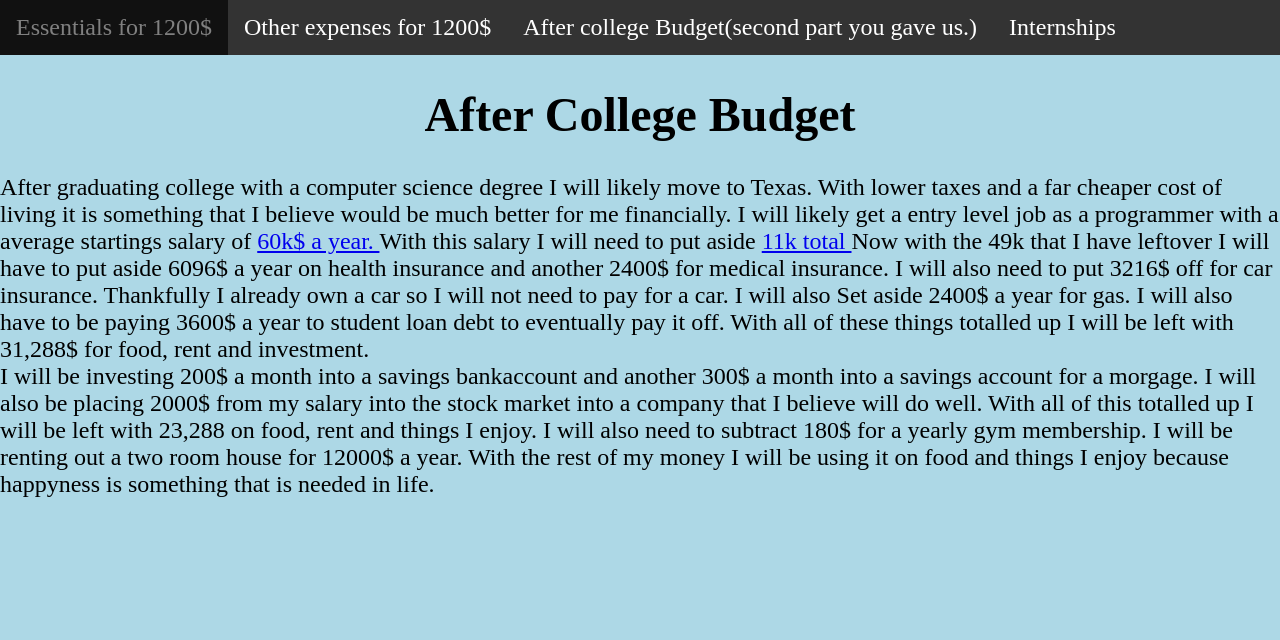
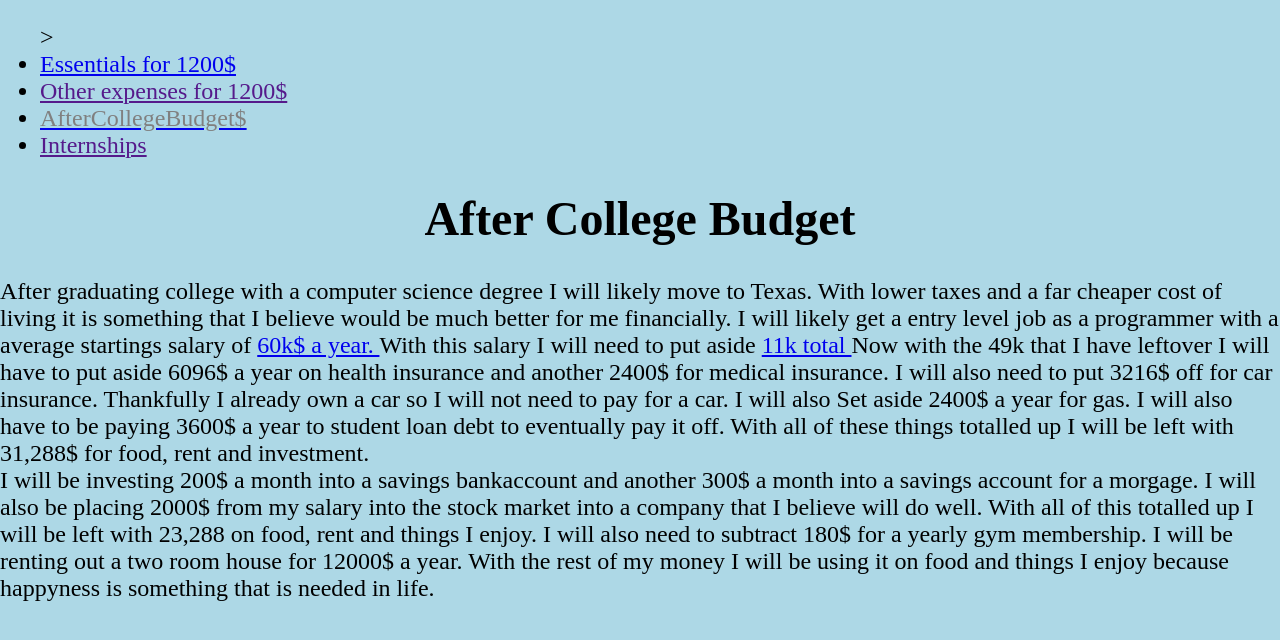
Before and after one commit to jonathanmil/money, a plain HTML site: page AfterCollegeBudget.html in a window 1280 px wide. Drawn offline with Linux system fonts and the light colour scheme.

Commit message:
Update AfterCollegeBudget.html

```diff
--- a/AfterCollegeBudget.html
+++ b/AfterCollegeBudget.html
@@ -37,10 +37,10 @@ a.hover
 </head>
 <body>
 
-<ul class="topnav">
-  <li><a href="https://jonathanmil.github.io/money/"><font color="grey">Essentials for 1200$</font></a></li>
-  <li><a href="https://jonathanmil.github.io/money/AfterCollegeBudget">Other expenses for 1200$</a></li>
-  <li><a href="">After college Budget(second part you gave us.)</a></li>
+<ul topnav">>
+	<li><a href="https://</font>jonathanmil.github.io/money/">Essentials for 1200$</a></li>
+  <li><a href="">Other expenses for 1200$</a></li>
+  <li><a href="https://jonathanmil.github.io/money/AfterCollegeBudget"><font color="grey">AfterCollegeBudget$</font></li>
   <li><a href="">Internships</a></li>
 </ul>
 
```
